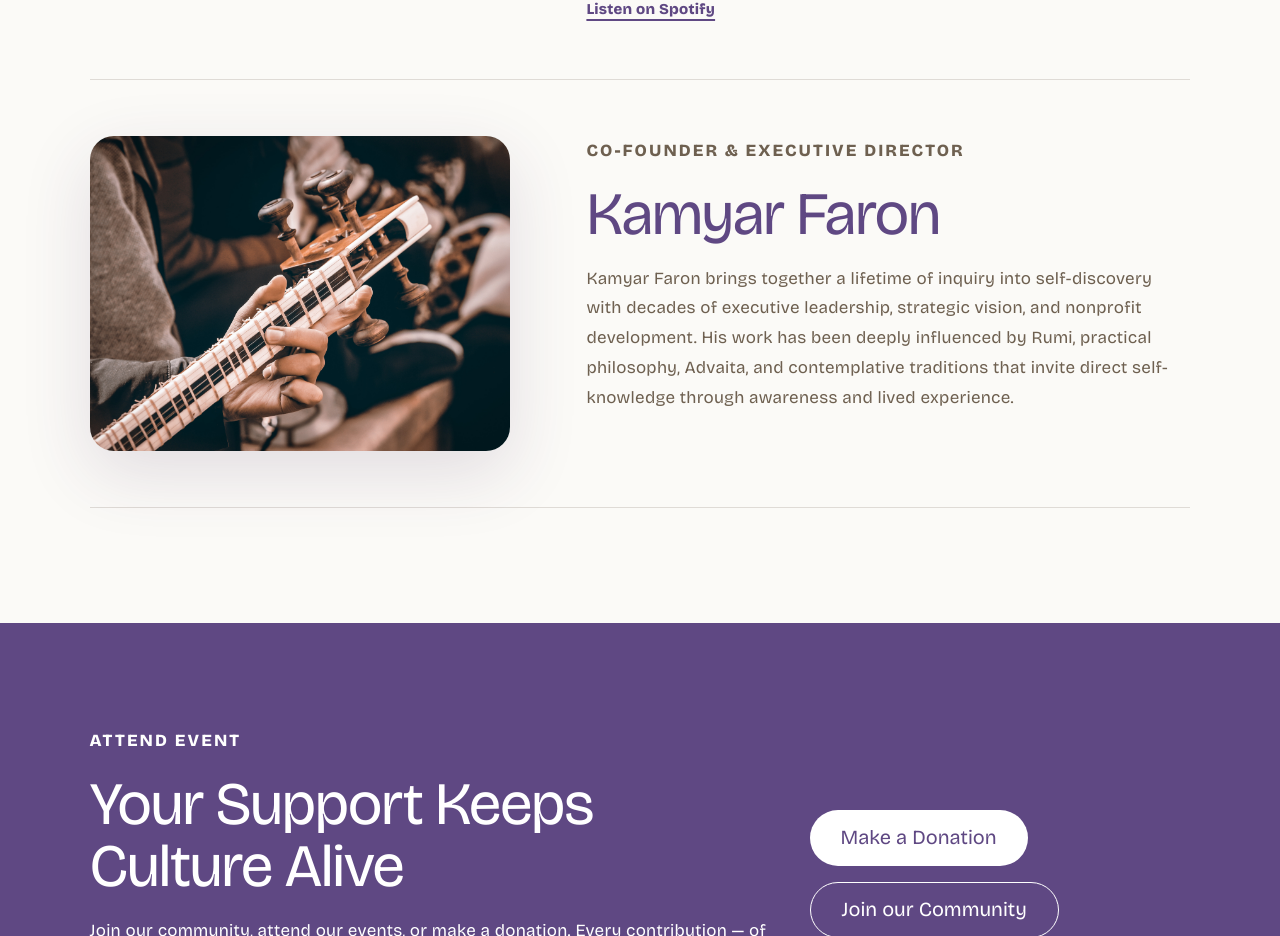
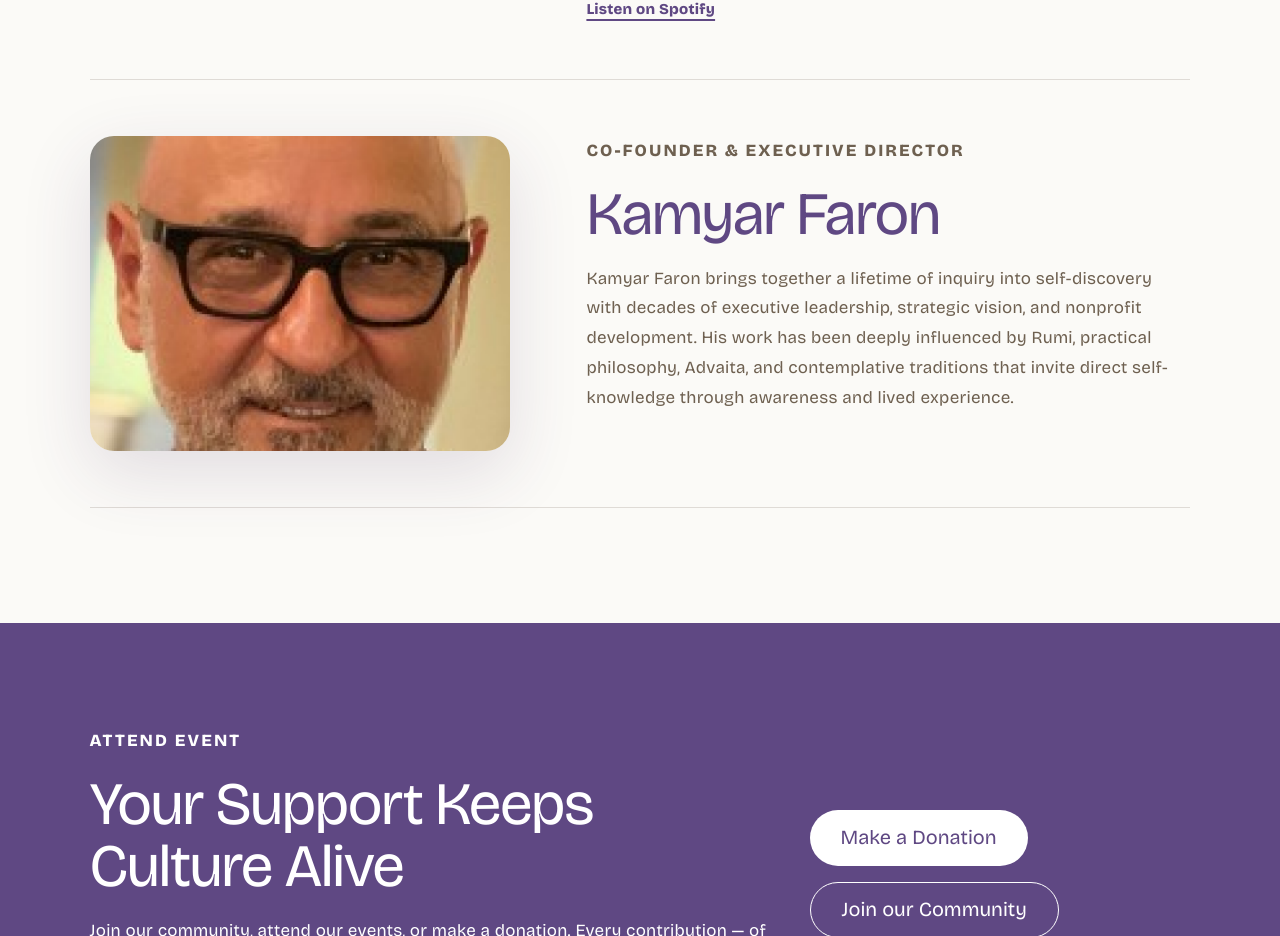
Before and after one commit to jontsai/noorava.org, a Next.js app: page /about in a window 1280 px wide. Shown: the part 1232-2168 px from the top of the page. Built offline with nearby package versions, Linux system fonts and the light colour scheme.

Commit message:
fix: correct Kamyar founder image

```diff
--- a/src/app/content.ts
+++ b/src/app/content.ts
@@ -47,7 +47,7 @@ export const founders = [
   {
     name: "Kamyar Faron",
     role: "Co-Founder & Executive Director",
-    image: "/images/figma/hero.jpg",
+    image: "/images/figma/founder-kamyar-faron.png",
     body: "Kamyar Faron brings together a lifetime of inquiry into self-discovery with decades of executive leadership, strategic vision, and nonprofit development. His work has been deeply influenced by Rumi, practical philosophy, Advaita, and contemplative traditions that invite direct self-knowledge through awareness and lived experience.",
   },
 ];
```
Also changed, not shown: public/images/figma/founder-kamyar-faron.png (added), 3 other files (tests, documents, lock files or other folders).
